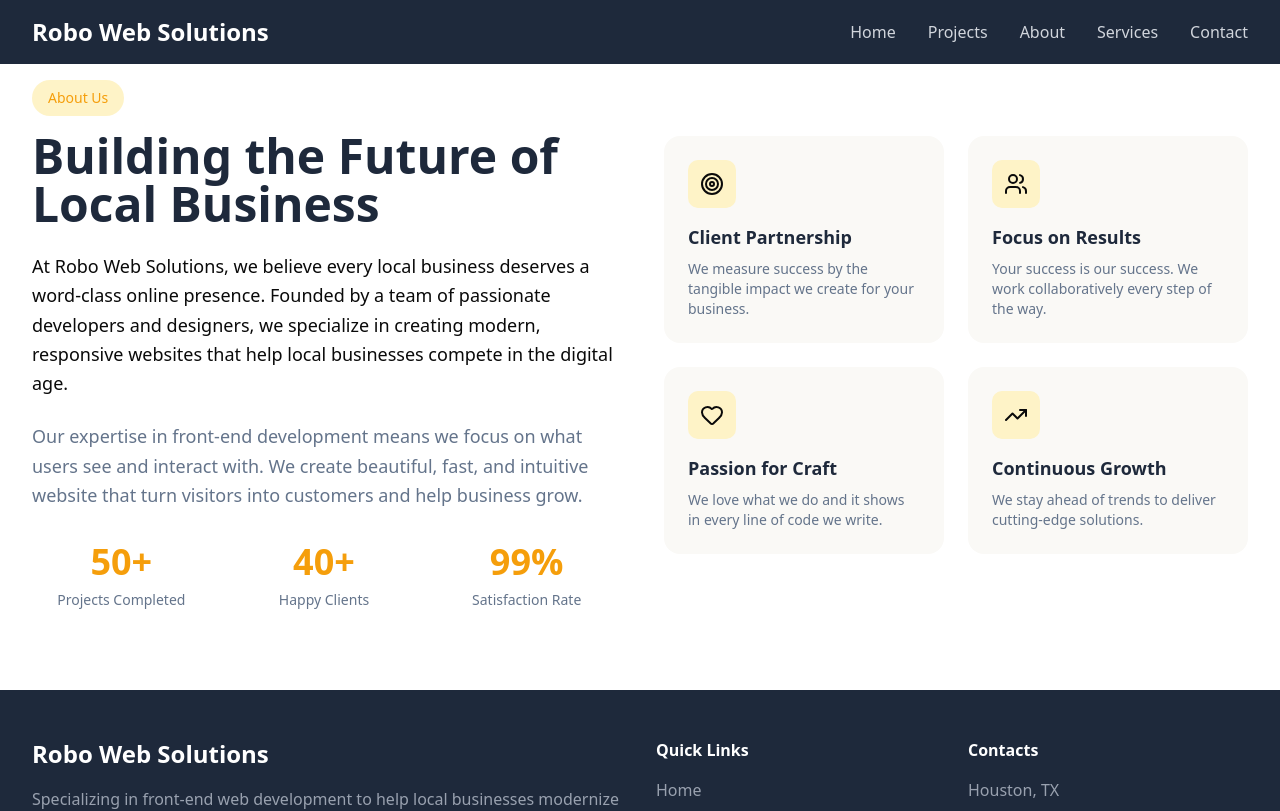
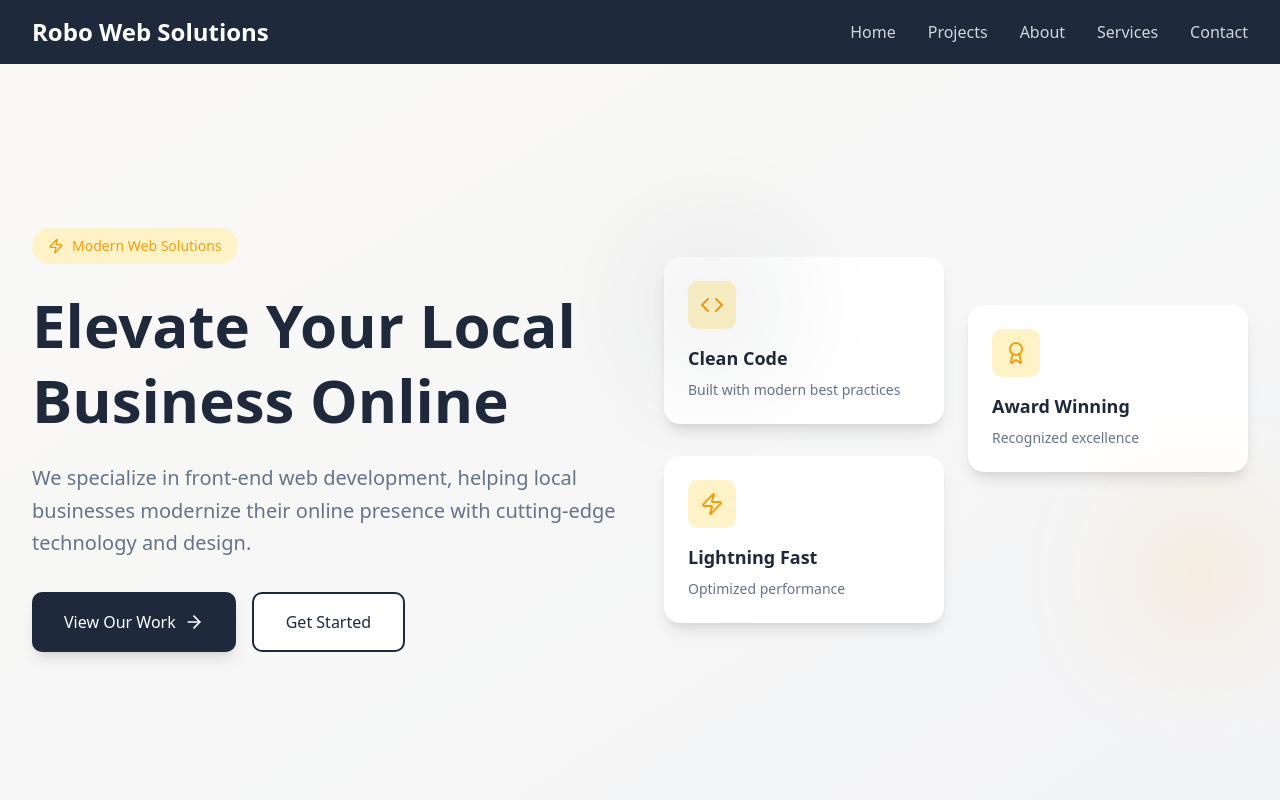
Before and after one commit to rmathew21/roboWebSolutions, a React (Vite) app: page / in a window 1280 px wide. Shown: the top 811 px of the page. Built offline with nearby package versions, Linux system fonts and the light colour scheme.

Commit message:
added Hero component and updated App.jsx accordingly

```diff
--- a/src/App.jsx
+++ b/src/App.jsx
@@ -1,5 +1,6 @@
 import React, { useEffect } from 'react';
 import { Nav } from './components/Nav';
+import { Hero } from './components/Hero';
 import { About } from './components/About';
 
 import { Footer } from './components/Footer';
@@ -15,6 +16,7 @@ export default function App() {
   return (
     <div className="min-h-screen bg-[#FAF9F6]">
       <Nav />
+      <Hero />
       <About />
       <Footer />
 
--- a/src/components/Hero.jsx
+++ b/src/components/Hero.jsx
@@ -0,0 +1,90 @@
+import React from "react";
+import { ArrowRight, Code, Zap, Award } from "lucide-react";
+
+export function Hero() {
+  const scrollToSection = (sectionId) => {
+    const element = document.getElementById(sectionId);
+    if (element) {
+      element.scrollIntoView({ behavior: "smooth", block: "start" });
+    }
+  };
+
+  return (
+    <section
+      id="hero"
+      className="min-h-screen flex items-center bg-linear-to-br from-[#FAF9F6] to-[#F3F4F6] pt-20"
+    >
+      <div className="max-w-7xl mx-auto px-4 sm:px-6 lg:px-8 py-20">
+        <div className="grid md:grid-cols-2 gap-12 items-center">
+          <div>
+            <div className="inline-flex items-center px-4 py-2 bg-[#FEF3C7] text-[#F59E0B] rounded-full mb-6">
+              <Zap size={16} className="mr-2" />
+              <span className="text-sm font-medium">Modern Web Solutions</span>
+            </div>
+            <h1 className="text-5xl md:text-6xl font-bold text-[#1E293B] mb-6 leading-tight">
+              Elevate Your Local Business Online
+            </h1>
+            <p className="text-xl text-[#64748B] mb-8 leading-relaxed">
+              We specialize in front-end web development, helping local
+              businesses modernize their online presence with cutting-edge
+              technology and design.
+            </p>
+            <div className="flex flex-col sm:flex-row gap-4">
+              <button
+                onClick={() => scrollToSection("projects")}
+                className="inline-flex items-center justify-center px-8 py-4 bg-[#1E293B] text-white rounded-lg hover:bg-[#F59E0B] transition-all duration-300 shadow-lg hover:shadow-xl transform hover:-translate-y-1"
+              >
+                View Our Work
+                <ArrowRight size={20} className="ml-2" />
+              </button>
+              <button
+                onClick={() => scrollToSection("contact")}
+                className="inline-flex items-center justify-center px-8 py-4 bg-white text-[#1E293B] border-2 border-[#1E293B] rounded-lg hover:bg-[#1E293B] hover:text-white transition-all duration-300 transform hover:-translate-y-1"
+              >
+                Get Started
+              </button>
+            </div>
+          </div>
+
+          <div className="relative">
+            <div className="grid grid-cols-2 gap-6">
+              <div className="space-y-6">
+                <div className="bg-white p-6 rounded-2xl shadow-lg">
+                  <div className="w-12 h-12 bg-[#FEF3C7] rounded-lg flex items-center justify-center mb-4">
+                    <Code size={24} className="text-[#F59E0B]" />
+                  </div>
+                  <h3 className="font-bold text-[#1E293B] mb-2">Clean Code</h3>
+                  <p className="text-sm text-[#64748B]">
+                    Built with modern best practices
+                  </p>
+                </div>
+                <div className="bg-white p-6 rounded-2xl shadow-lg mt-8">
+                  <div className="w-12 h-12 bg-[#FEF3C7] rounded-lg flex items-center justify-center mb-4">
+                    <Zap size={24} className="text-[#F59E0B]" />
+                  </div>
+                  <h3 className="font-bold text-[#1E293B] mb-2">Lightning Fast</h3>
+                  <p className="text-sm text-[#64748B]">
+                    Optimized performance
+                  </p>
+                </div>
+              </div>
+              <div className="space-y-6 mt-12">
+                <div className="bg-white p-6 rounded-2xl shadow-lg">
+                <div className="w-12 h-12 bg-[#FEF3C7] rounded-lg flex items-center justify-center mb-4">
+                    <Award size={24} className="text-[#F59E0B]" />
+                </div>
+                <h3 className="font-bold text-[#1E293B] mb-2">Award Winning</h3>
+                  <p className="text-sm text-[#64748B]">
+                    Recognized excellence
+                  </p>
+                </div>
+              </div>
+            </div>
+            <div className="absolute -bottom-4 -right-4 w-32 h-32 bg-[#F59E0B] rounded-full opacity-20 blur-3xl"></div>
+            <div className="absolute -top-4 -left-4 w-32 h-32 bg-[#1E293B] rounded-full opacity-10 blur-3xl"></div>
+          </div>
+        </div>
+      </div>
+    </section>
+  );
+}
```
